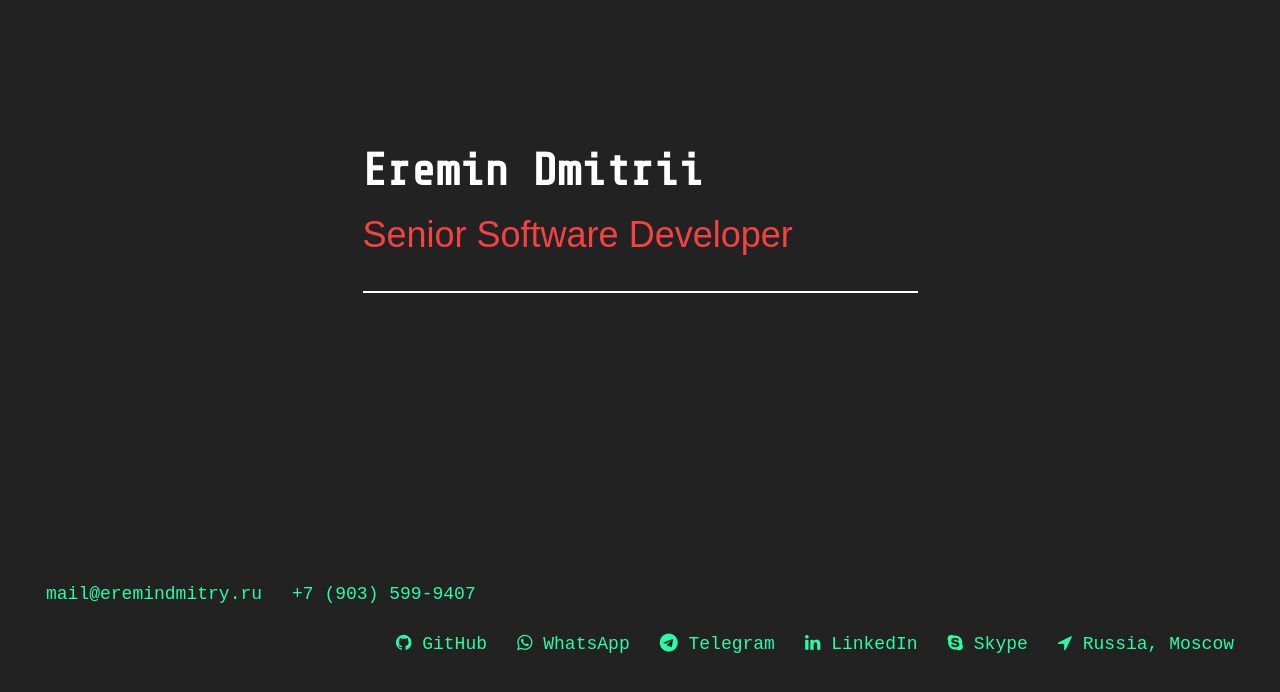
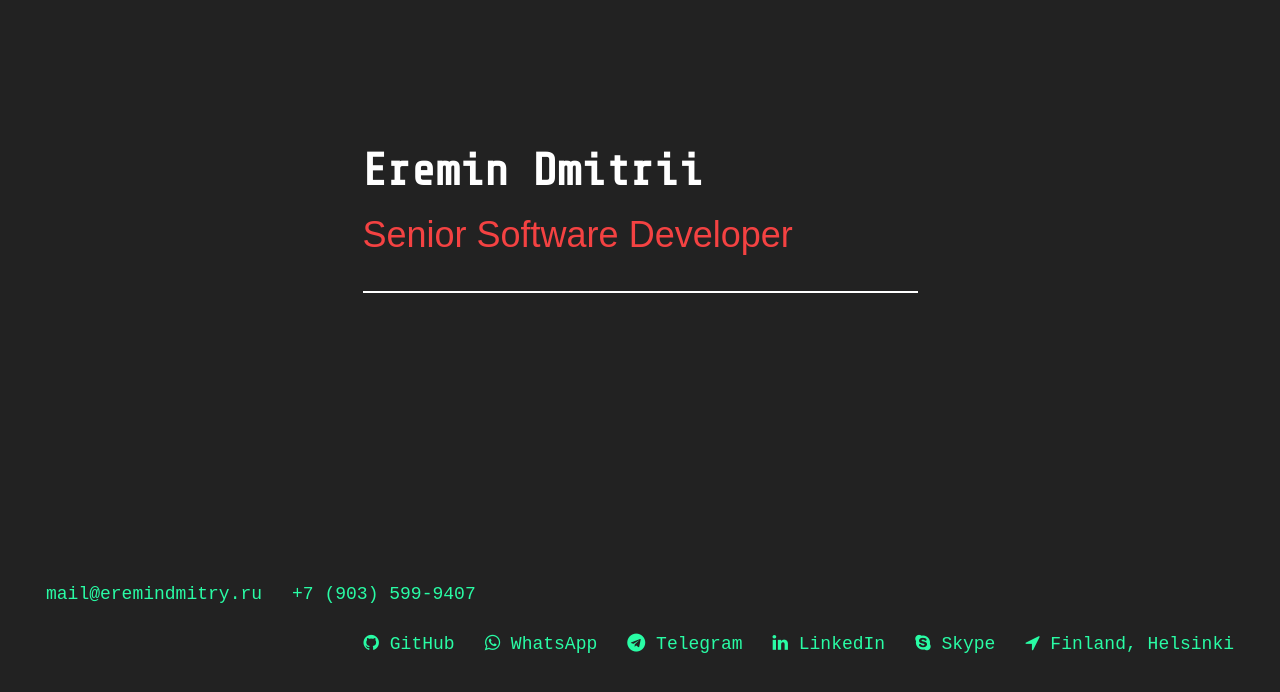
Before and after one commit to NeonMercury/eremindmitry.ru, a plain HTML site: page index.html in a window 1280 px wide. Drawn offline with nearby package versions, Linux system fonts and the light colour scheme.

Commit message:
Updated location

```diff
--- a/index.html
+++ b/index.html
@@ -96,10 +96,16 @@
                                     <a id="skype-link" class="contact-link Skype" data-content="Skype" href="skype:neon_mercury?call"><span class="fa fa-skype"></span> neon_mercury</a>
                                 </li>
                                 <li>
-                                    <a id="location" href="https://goo.gl/maps/jvdKdasf8yT2" target="_blank">
-                                        <i class="fa fa-location-arrow" aria-hidden="true" href="https://goo.gl/maps/jvdKdasf8yT2" target="_blank"></i> Russia, Moscow
+                                    <!--
+                                        <a id="location" href="https://goo.gl/maps/jvdKdasf8yT2" target="_blank">
+                                            <i class="fa fa-location-arrow" aria-hidden="true" href="https://goo.gl/maps/jvdKdasf8yT2" target="_blank"></i> Russia, Moscow
+                                        </a>
+                                        <a id="location-link" class="contact-link Location" data-content="Location" href="https://goo.gl/maps/jvdKdasf8yT2"  target="_blank"><span class="fa fa-location-arrow"></span> Russia, Moscow</a>
+                                    -->
+                                    <a id="location" href="https://goo.gl/maps/PjnAtpzo2dq" target="_blank">
+                                        <i class="fa fa-location-arrow" aria-hidden="true" href="https://goo.gl/maps/PjnAtpzo2dq" target="_blank"></i> Finland, Helsinki
                                     </a>
-                                    <a id="location-link" class="contact-link Location" data-content="Location" href="https://goo.gl/maps/jvdKdasf8yT2"  target="_blank"><span class="fa fa-location-arrow"></span> Russia, Moscow</a>
+                                    <a id="location-link" class="contact-link Location" data-content="Location" href="https://goo.gl/maps/PjnAtpzo2dq"  target="_blank"><span class="fa fa-location-arrow"></span> Finland, Helsinki</a>
                                 </li>
                             </ul>
                         </div>
```
